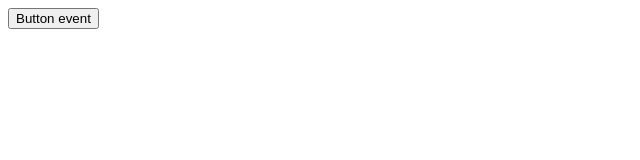
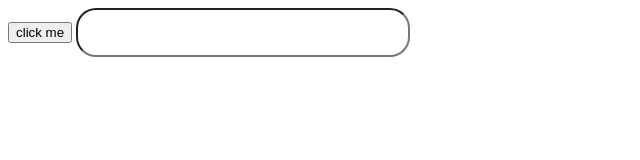
Before and after one commit to HKouhzad1991/hk1991, a plain HTML site: page index.html in a window 1280 px wide. Shown: the whole page, without its empty margins (0-640 px from the left). Drawn offline with Linux system fonts and the light colour scheme.

Commit message:
event object

```diff
--- a/index.html
+++ b/index.html
@@ -6,10 +6,17 @@
     <meta name="viewport" content="width=device-width, initial-scale=1.0" />
 <head>
     <title>ٍEvents</title>
+    <link rel="stylesheet" href="/style.css">
     </head>
     <body>
-      <button>Button event</button>
+      <div class="container">
+        <div class="child"></div>
+      </div>
+      <div class="box"></div>
+    <button>click me</button>
     </body>
+    <input type="text">
+    <p></p>
    <script src="javascript.js"></script>
   </body>
 </html>
--- a/javascript.js
+++ b/javascript.js
@@ -407,6 +407,43 @@
 //   console.log("right click");
 //   document.body.style.backgroundColor = "cyan";
 // });
+// counter project:
 
+// mouseenter:
+// mouseleave:
+// mouseover / mouseout:
 
-// counter project:
+// const container = document.querySelector(".container");
+// const child = document.querySelector(".child");
+
+// container.addEventListener("mouseenter", function () {
+//   console.log("mouseenter : container");
+// })
+
+// container.addEventListener("mouseleave", function () {
+//   console.log("mouseleave:container");
+// })
+// container.addEventListener("mouseenter", function () {
+//   console.log("mouseenter : child");
+// })
+
+// const btn = document.querySelector('button');
+// btn.addEventListener('click', eventHandler);
+// function eventHandler(event) {
+
+// }
+
+// let div = document.querySelector(".box");
+// div.addEventListener("click", handler);
+
+// function handler(event){
+//   let message = "Event Type : ${event.type}</br>";
+
+//   message += `Target:${event.target.nodeName}</br>` ;
+
+//   message += 'clientX: ${event.clientX}';
+//   div.innerHTML = message;
+// }
+
+let input = document.querySelector("input");
+let p = document.querySelector("p");
--- /dev/null
+++ b/style.css
@@ -0,0 +1,35 @@
+/* .container {
+  width: 300px;
+  height: 200px;
+  border: solid;
+  padding: 10px;
+  margin-left: 500px;
+  margin-top: 150px;
+}
+.child {
+  width: 150px;
+  height: 100px;
+  border: solid;
+} */
+
+/* * {
+  margin: 0;
+  padding: 0;
+  box-sizing: border-box;
+}
+body {
+  width: 2000px;
+  height: 2000px;
+  padding: 50px;
+}
+.box {
+  width: 300px;
+  height: 400px;
+  border: 5px solid black;
+} */
+input {
+  width: 300px;
+  border-radius: 20px;
+  padding: 15px;
+  outline: 0;
+}
```
